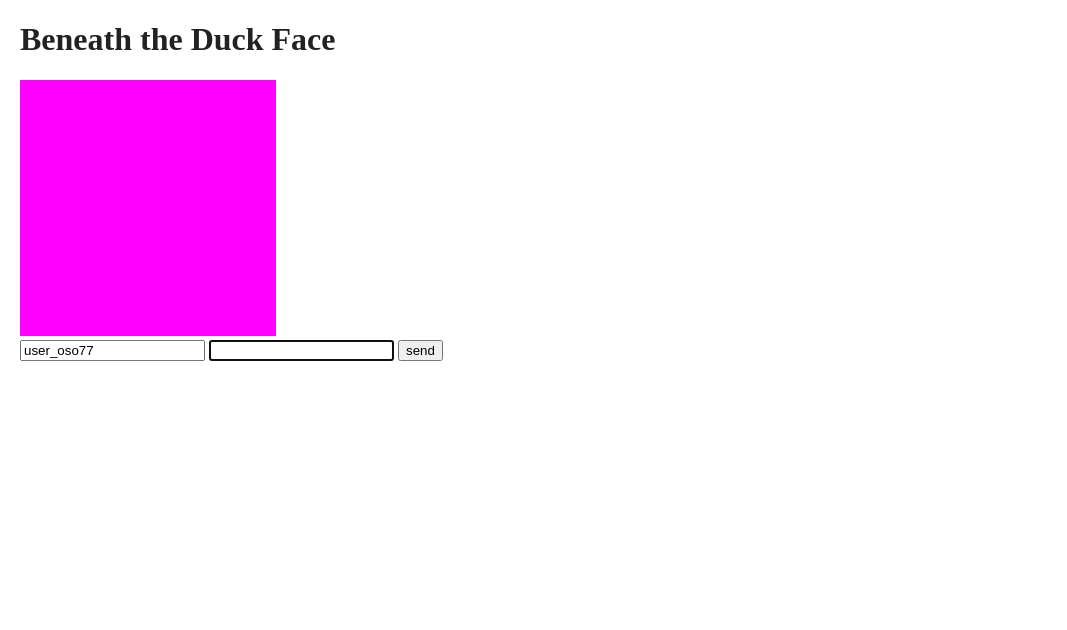
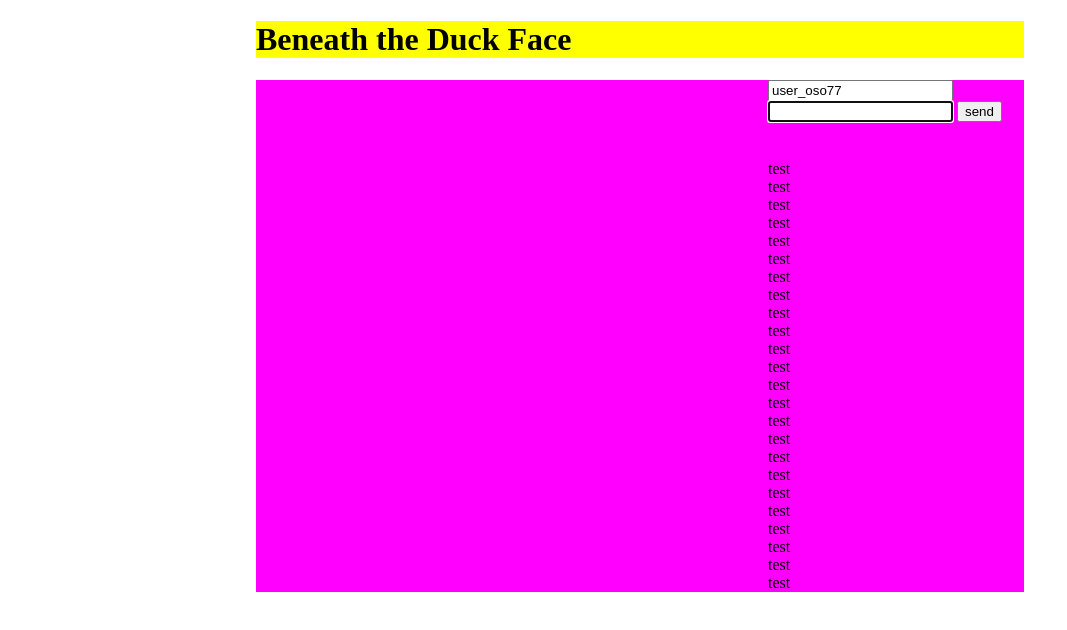
Before and after one commit to lorancou/btdf, a plain HTML site: page index.html in a window 1280 px wide. Shown: the whole page, without its empty margins (0-1067 px from the left). Drawn offline with Linux system fonts and the light colour scheme; no server answers.

Commit message:
HTML layout

```diff
--- a/client/client.js
+++ b/client/client.js
@@ -29,7 +29,13 @@ document.getElementById("chat-message").onkeypress = function (event) {
 
 // Appends chat messages received from the server in the log
 socket.on("s", function(data) {
-    document.getElementById("chat-log").innerHTML += "<b>" + data["u"] + ":</b> " + data["m"] + "<br/>";
+    var chatLog = document.getElementById("chat-log");
+
+    // Actually appends
+    chatLog.innerHTML += "<b>" + data["u"] + ":</b> " + data["m"] + "<br/>";
+
+    // Scroll down
+    chatLog.scrollTop = chatLog.scrollHeight;
 });
 
 // Resources
--- a/index.html
+++ b/index.html
@@ -13,16 +13,20 @@
     </script>
   </head>
   <body>
+    <div id="wrap">
       <h1>Beneath the Duck Face</h1>
-    <div>
+      <div id="left">
         <div id="gjs-loader">Loading... Please be patient.</div>
         <canvas id="gjs-canvas"></canvas>
-      <div>
+      </div>
+      <div id="right">
+        <div id="chat-input">
           <input type="text" id="chat-user"/>
           <input type="text" id="chat-message"/>
           <button id="chat-send">send</button>
         </div>
-      <div id="chat-log"></div>
+        <div id="chat-log">test<br/>test<br/>test<br/>test<br/>test<br/>test<br/>test<br/>test<br/>test<br/>test<br/>test<br/>test<br/>test<br/>test<br/>test<br/>test<br/>test<br/>test<br/>test<br/>test<br/>test<br/>test<br/>test<br/>test<br/>test<br/>test<br/>test<br/>test<br/>test<br/>test<br/>test<br/>test<br/>test<br/>test<br/>test<br/>test<br/>test<br/>test<br/>test<br/>test<br/>test<br/></div>
+      </div>
     </div>
   </body>
 </html>
--- a/res/style.css
+++ b/res/style.css
@@ -1,8 +1,38 @@
 body{
-    background:#fff;
-    color:#222;
-    margin:20px 20px 20px 20px;
+    background:#ffffff;
+}
+
+#wrap {
+    width:768px;
+    margin:0 auto;
+    background:#ffff00;
+}
+
+#left {
+    float:left;
+    width:512px;
+    height: 512px;
+    background:#ff0000;
+    margin:0;
     padding:0;
+}
+
+#right {
+    float:right;
+    width:256px;
+    height: 512px;
+    background:#ff00ff;
+    margin:0;
+    padding:0;
+}
+
+#chat-input {
+    height: 80px;
+}
+
+#chat-log {
+    overflow: auto;
+    height: 432px;
 }
 
 #gjs-loader-images {
@@ -18,6 +48,6 @@ body{
 }
 
 #gjs-canvas {
-    width: 256px;
-    height: 256px;
+    width: 512px;
+    height: 512px;
 }
```
Lines whose indentation alone changed are shown as unchanged.
